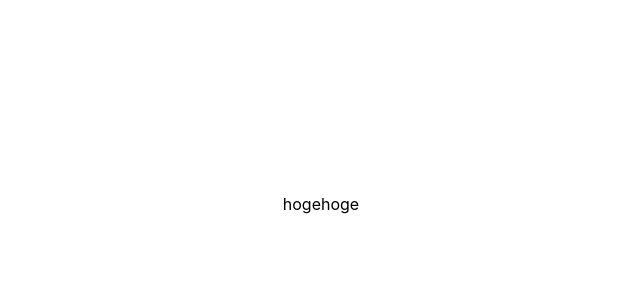
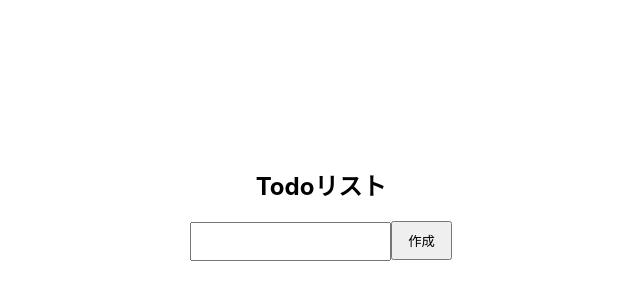
Before and after one commit to y-takagiiii/todolist-youtube, a React (Create React App) app: page / in a window 1280 px wide. Shown: the part 196-496 px from the top of the page, without its empty margins (319-959 px from the left). Built offline with nearby package versions, Linux system fonts and the light colour scheme; the HTML template or start-up script is replaced by a standard one.

Commit message:
add: タイトル、フォーム部分を作成

```diff
--- a/src/App.tsx
+++ b/src/App.tsx
@@ -4,7 +4,13 @@ import './App.css';
 function App() {
   return (
     <div className="App">
-      hogehoge
+      <div>
+        <h2>Todoリスト</h2>
+        <form onSubmit={() => {}}>
+          <input type="text" onChange={() => {}} className="inputText" />
+          <input type="submit" value="作成" className="submitButton" />
+        </form>
+      </div>
     </div>
   );
 }
```
